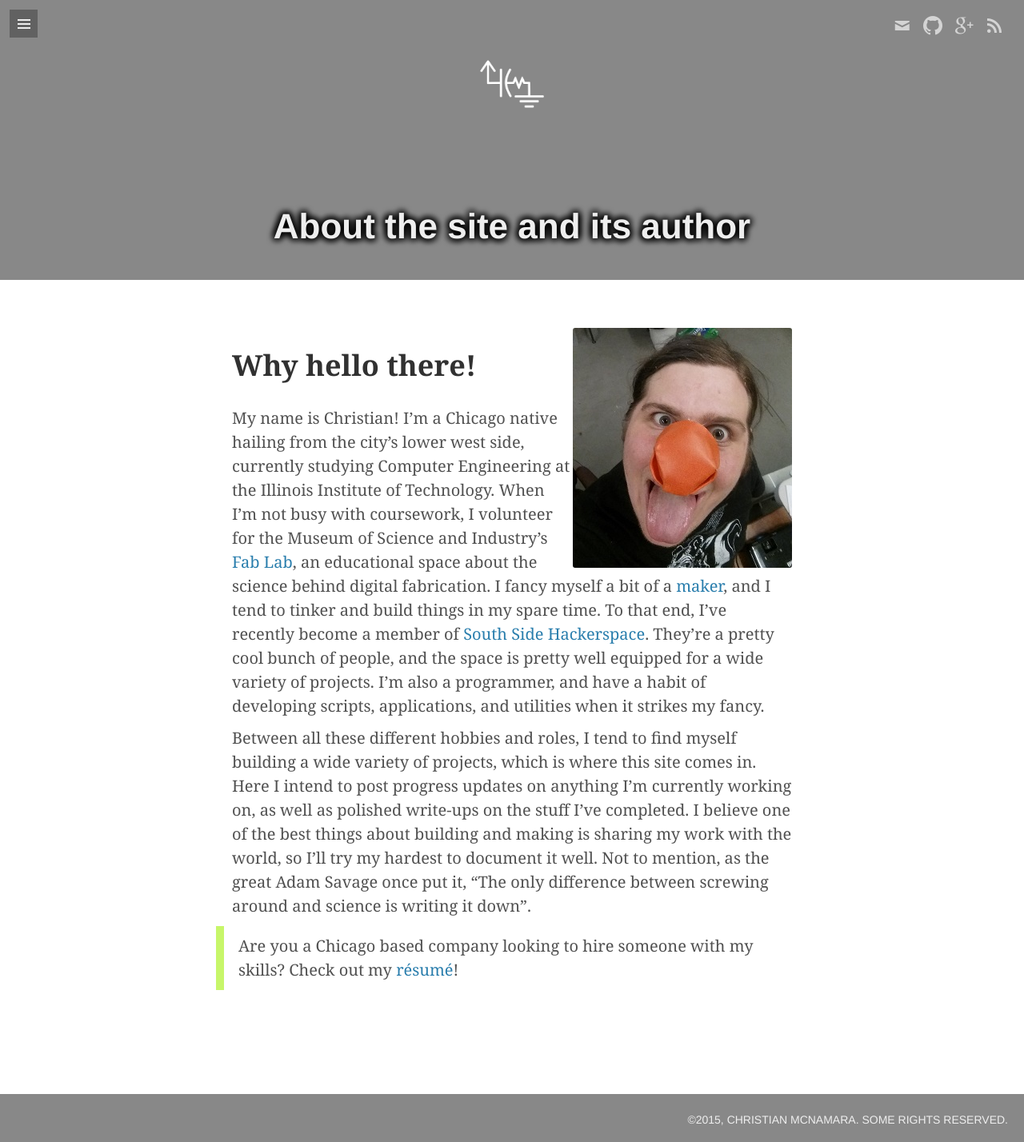
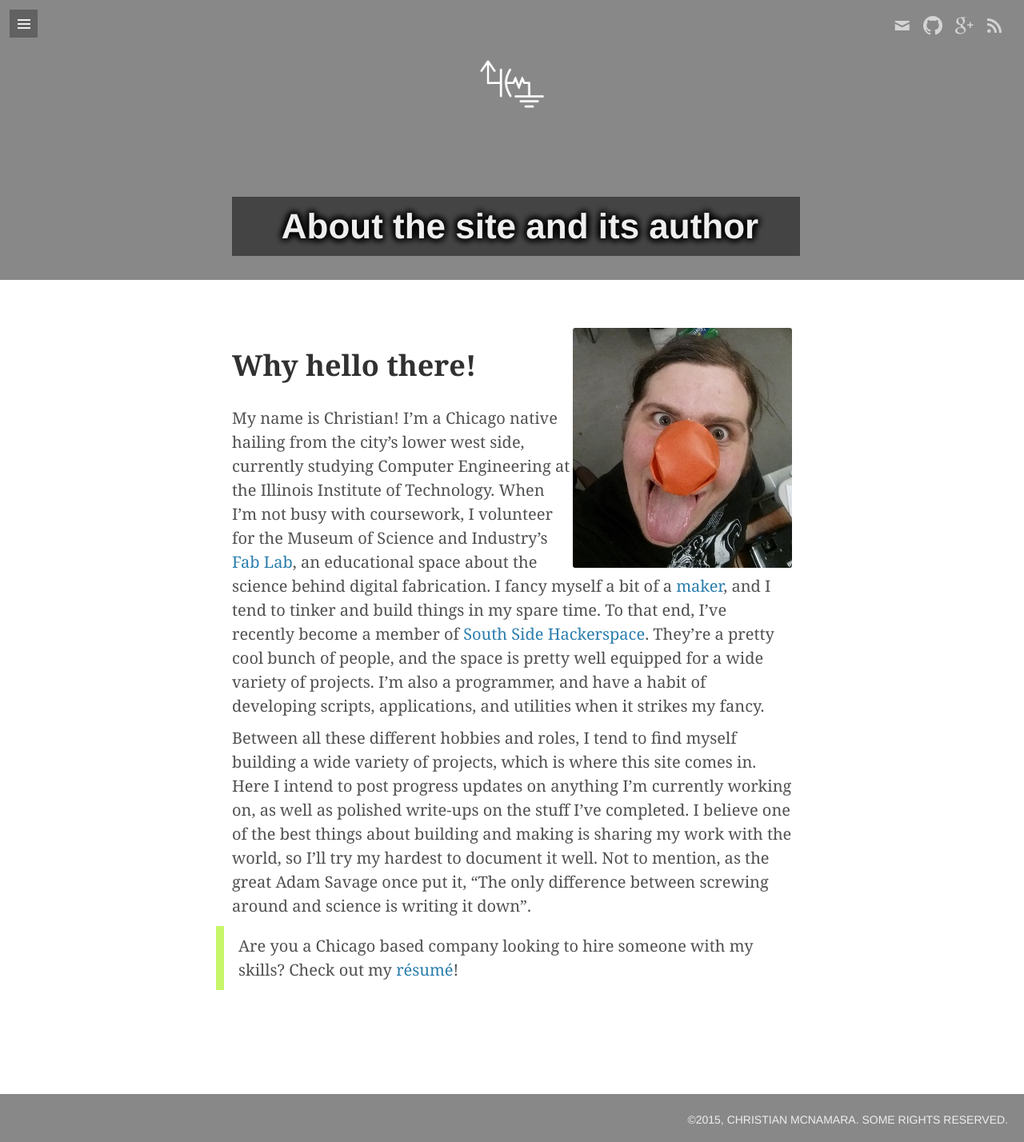
Before and after one commit to chrismc/chrismc92.github.io, a Jekyll site: the page built from about.md, in a window 1280 px wide. Shown: the whole page at 80% size. Built offline with Jekyll 4.4.1, drawn with Linux system fonts in a browser that asks for light colours; some web fonts are replaced.

Commit message:
Add a shadowy box to post titles so you can read them

```diff
--- a/assets/css/default.css
+++ b/assets/css/default.css
@@ -68,6 +68,8 @@ img {
 	font-size: 14px;
 	position: absolute;
 	z-index: 2;
+	background-color: rgba(0, 0, 0, 0.5);
+    padding-left: 10px;
 }
 
 #post-info h1 {
```
